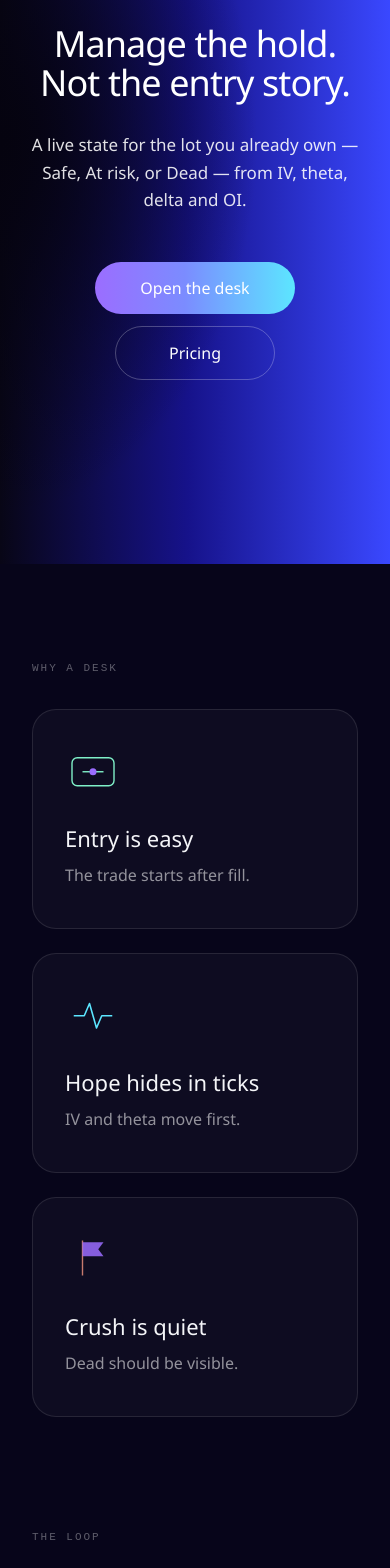
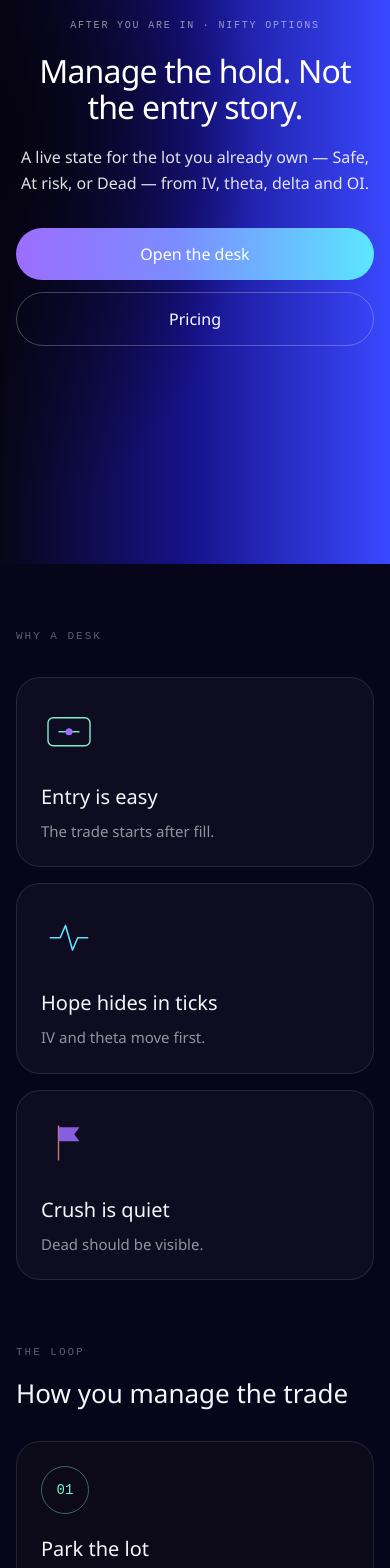
Before and after one commit to navdeepkalyan96-beep/holdcheck, a Next.js app in the folder web/: page / in a window 390 px wide. Shown: the part 280-1848 px from the top of the page. Built offline with nearby package versions, Linux system fonts and the light colour scheme.

Commit message:
Tighter mobile padding on landing

```diff
--- a/web/app/page.tsx
+++ b/web/app/page.tsx
@@ -61,23 +61,23 @@
 export default function LandingPage() {
   return (
     <main className="flex-1">
-      <section className="hero-gradient relative min-h-screen flex flex-col items-center justify-center px-6 sm:px-12 text-center overflow-hidden">
-        <div className="w-full max-w-[1100px] mx-auto pt-16">
-          <p className="font-[family-name:var(--font-mono)] text-[11px] tracking-[0.22em] uppercase text-white/55 mb-6">
-            After you are in · Nifty options · not a chain, a desk
+      <section className="hero-gradient relative min-h-[100svh] flex flex-col items-center justify-center px-4 sm:px-12 text-center overflow-hidden">
+        <div className="w-full max-w-[1100px] mx-auto pt-20 sm:pt-16">
+          <p className="font-[family-name:var(--font-mono)] text-[10px] sm:text-[11px] tracking-[0.18em] uppercase text-white/55 mb-5">
+            After you are in · Nifty options
           </p>
-          <h1 className="text-white font-[family-name:var(--font-display)] font-normal text-[36px] sm:text-[56px] lg:text-[68px] leading-[1.08] tracking-tight">
+          <h1 className="text-white font-[family-name:var(--font-display)] font-normal text-[32px] sm:text-[56px] lg:text-[68px] leading-[1.1] tracking-tight">
             Manage the hold.
             <br className="hidden sm:block" /> Not the entry story.
           </h1>
-          <p className="mt-7 text-white/88 text-[17px] sm:text-[21px] leading-relaxed max-w-[820px] mx-auto">
+          <p className="mt-5 sm:mt-7 text-white/88 text-[16px] sm:text-[21px] leading-relaxed max-w-[820px] mx-auto">
             A live state for the lot you already own — Safe, At risk, or Dead — from IV, theta, delta and OI.
           </p>
-          <div className="mt-12 flex flex-wrap items-center justify-center gap-3">
-            <Link href="/app" className="cta-gradient inline-flex items-center justify-center min-w-[200px] px-8 py-3.5 rounded-full text-white text-[16px] font-medium">
+          <div className="mt-8 sm:mt-12 flex flex-col sm:flex-row items-stretch sm:items-center justify-center gap-3">
+            <Link href="/app" className="cta-gradient inline-flex items-center justify-center px-8 py-3.5 rounded-full text-white text-[16px] font-medium">
               Open the desk
             </Link>
-            <Link href="/pricing" className="inline-flex items-center justify-center min-w-[160px] px-8 py-3.5 rounded-full text-white text-[16px] border border-white/25">
+            <Link href="/pricing" className="inline-flex items-center justify-center px-8 py-3.5 rounded-full text-white text-[16px] border border-white/25">
               Pricing
             </Link>
           </div>
@@ -85,49 +85,49 @@
       </section>
 
       <div className="bg-[#07051a] w-full min-h-screen">
-        <section className="w-full px-8 sm:px-12 lg:px-20 pt-24">
+        <section className="w-full px-4 sm:px-12 lg:px-20 pt-16 sm:pt-24">
           <p className="font-[family-name:var(--font-mono)] text-[11px] tracking-[0.18em] uppercase text-white/35 mb-8">Why a desk</p>
-          <div className="grid md:grid-cols-3 gap-6">
+          <div className="grid md:grid-cols-3 gap-4 sm:gap-6">
             {[
               { icon: <IconHold />, title: "Entry is easy", line: "The trade starts after fill." },
               { icon: <IconPulse />, title: "Hope hides in ticks", line: "IV and theta move first." },
               { icon: <IconFlag />, title: "Crush is quiet", line: "Dead should be visible." },
             ].map((c) => (
-              <div key={c.title} className="rounded-3xl border border-white/10 bg-white/[0.03] p-8 min-h-[220px] flex flex-col">
+              <div key={c.title} className="rounded-3xl border border-white/10 bg-white/[0.03] p-6 sm:p-8 min-h-[180px] flex flex-col">
                 {c.icon}
-                <h3 className="text-[22px] mt-6 font-medium">{c.title}</h3>
-                <p className="text-[16px] text-white/55 mt-2">{c.line}</p>
+                <h3 className="text-[20px] sm:text-[22px] mt-6 font-medium">{c.title}</h3>
+                <p className="text-[15px] sm:text-[16px] text-white/55 mt-2">{c.line}</p>
               </div>
             ))}
           </div>
         </section>
 
-        <section id="how-it-works" className="w-full px-8 sm:px-12 lg:px-20 pt-28">
+        <section id="how-it-works" className="w-full px-4 sm:px-12 lg:px-20 pt-16 sm:pt-28">
           <p className="font-[family-name:var(--font-mono)] text-[11px] tracking-[0.18em] uppercase text-white/35 mb-4">The loop</p>
-          <h2 className="text-[32px] sm:text-[44px] leading-tight font-medium mb-12">How you manage the trade</h2>
-          <div className="grid lg:grid-cols-3 gap-6">
+          <h2 className="text-[26px] sm:text-[44px] leading-tight font-medium mb-8 sm:mb-12">How you manage the trade</h2>
+          <div className="grid lg:grid-cols-3 gap-4 sm:gap-6">
             {FLOW.map((s) => (
-              <div key={s.n} className="rounded-3xl border border-white/10 p-8 bg-[#0c0a18]">
+              <div key={s.n} className="rounded-3xl border border-white/10 p-6 sm:p-8 bg-[#0c0a18]">
                 <div className="w-12 h-12 rounded-full border border-[#7FF0C8]/40 text-[#7FF0C8] font-[family-name:var(--font-mono)] text-[14px] flex items-center justify-center">
                   {s.n}
                 </div>
-                <h3 className="text-[22px] font-medium mt-5">{s.title}</h3>
+                <h3 className="text-[20px] sm:text-[22px] font-medium mt-5">{s.title}</h3>
                 <p className="text-[15px] text-white/55 mt-3 leading-relaxed">{s.body}</p>
               </div>
             ))}
           </div>
         </section>
 
-        <section className="w-full px-8 sm:px-12 lg:px-20 pt-28">
+        <section className="w-full px-4 sm:px-12 lg:px-20 pt-16 sm:pt-28">
           <p className="font-[family-name:var(--font-mono)] text-[11px] tracking-[0.18em] uppercase text-white/35 mb-4">The read</p>
-          <h2 className="text-[32px] sm:text-[44px] leading-tight font-medium mb-12">Three states. One glance.</h2>
-          <div className="grid md:grid-cols-3 gap-6">
+          <h2 className="text-[26px] sm:text-[44px] leading-tight font-medium mb-8 sm:mb-12">Three states. One glance.</h2>
+          <div className="grid md:grid-cols-3 gap-4 sm:gap-6">
             {STATES.map((s) => (
-              <div key={s.name} className="rounded-3xl border border-white/10 p-8" style={{ background: s.bg }}>
+              <div key={s.name} className="rounded-3xl border border-white/10 p-6 sm:p-8" style={{ background: s.bg }}>
                 <div className="font-[family-name:var(--font-mono)] text-[13px] tracking-[0.16em]" style={{ color: s.color }}>
                   {s.name}
                 </div>
-                <p className="text-[22px] mt-3 font-medium">{s.meaning}</p>
+                <p className="text-[20px] sm:text-[22px] mt-3 font-medium">{s.meaning}</p>
                 <div className="mt-6 h-2 rounded-full bg-white/10 overflow-hidden">
                   <div className="h-full rounded-full" style={{ width: `${s.bar}%`, background: s.color }} />
                 </div>
@@ -145,29 +145,29 @@
           </div>
         </section>
 
-        <section id="pricing" className="w-full px-8 sm:px-12 lg:px-20 pt-28">
-          <h2 className="text-[32px] sm:text-[44px] leading-tight font-medium mb-3">Two desks</h2>
-          <p className="text-[16px] text-white/55 mb-10">Book watches. Hold decides the state.</p>
-          <div className="grid sm:grid-cols-2 gap-6">
-            <div className="rounded-3xl border border-white/12 p-8 min-h-[220px]">
+        <section id="pricing" className="w-full px-4 sm:px-12 lg:px-20 pt-16 sm:pt-28">
+          <h2 className="text-[26px] sm:text-[44px] leading-tight font-medium mb-3">Two desks</h2>
+          <p className="text-[15px] sm:text-[16px] text-white/55 mb-8">Book watches. Hold decides the state.</p>
+          <div className="grid sm:grid-cols-2 gap-4 sm:gap-6">
+            <div className="rounded-3xl border border-white/12 p-6 sm:p-8">
               <p className="font-[family-name:var(--font-mono)] text-[11px] tracking-[0.16em] uppercase text-white/40">Free</p>
-              <p className="text-[28px] mt-2">Book</p>
-              <p className="font-[family-name:var(--font-mono)] text-[36px] mt-2">₹0</p>
+              <p className="text-[24px] mt-2">Book</p>
+              <p className="font-[family-name:var(--font-mono)] text-[32px] mt-2">₹0</p>
               <p className="text-[15px] text-white/55 mt-4">Live lot on screen. No state engine.</p>
             </div>
-            <div className="rounded-3xl border border-[#7b8cff]/35 p-8 min-h-[220px] bg-[#16128a]/20">
+            <div className="rounded-3xl border border-[#7b8cff]/35 p-6 sm:p-8 bg-[#16128a]/20">
               <p className="font-[family-name:var(--font-mono)] text-[11px] tracking-[0.16em] uppercase text-[#9b6dff]">Paid</p>
-              <p className="text-[28px] mt-2">Hold</p>
-              <p className="font-[family-name:var(--font-mono)] text-[36px] mt-2">₹249<span className="text-[16px] text-white/40"> / mo</span></p>
+              <p className="text-[24px] mt-2">Hold</p>
+              <p className="font-[family-name:var(--font-mono)] text-[32px] mt-2">₹249<span className="text-[16px] text-white/40"> / mo</span></p>
               <p className="text-[15px] text-white/55 mt-4">Full state, IV, theta, OI, required move.</p>
             </div>
           </div>
-          <Link href="/pricing" className="cta-gradient inline-flex mt-10 items-center justify-center px-7 py-3 rounded-full text-white text-[14px] font-medium">
+          <Link href="/pricing" className="cta-gradient inline-flex mt-8 w-full sm:w-auto items-center justify-center px-7 py-3 rounded-full text-white text-[14px] font-medium">
             Full pricing
           </Link>
         </section>
 
-        <footer className="w-full px-8 sm:px-12 lg:px-20 pb-14 border-t border-white/10 pt-10 mt-24">
+        <footer className="w-full px-4 sm:px-12 lg:px-20 pb-14 border-t border-white/10 pt-10 mt-16 sm:mt-24">
           <p className="text-[13px] text-white/40 leading-relaxed">
             HoldCheck manages the open trade. It does not place orders. Estimates only. Not advice.
           </p>
```
